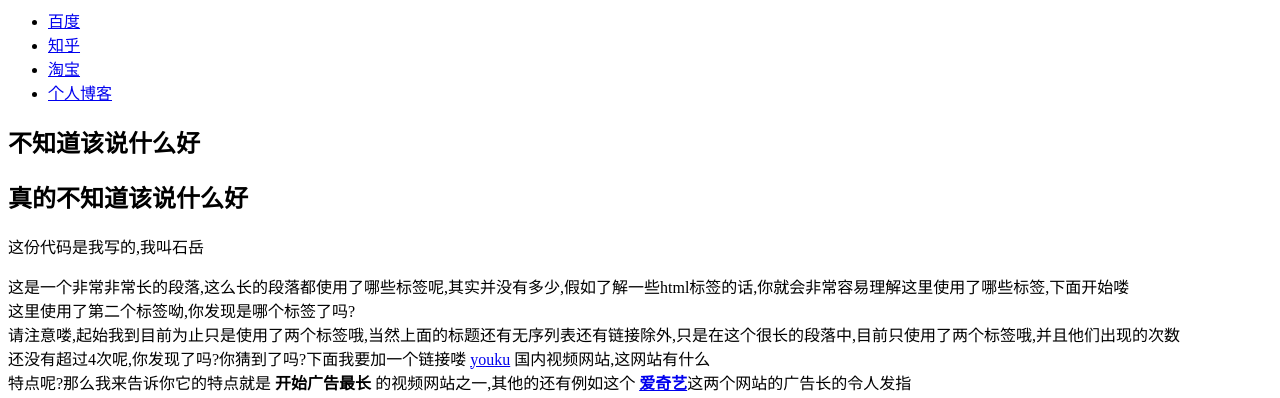
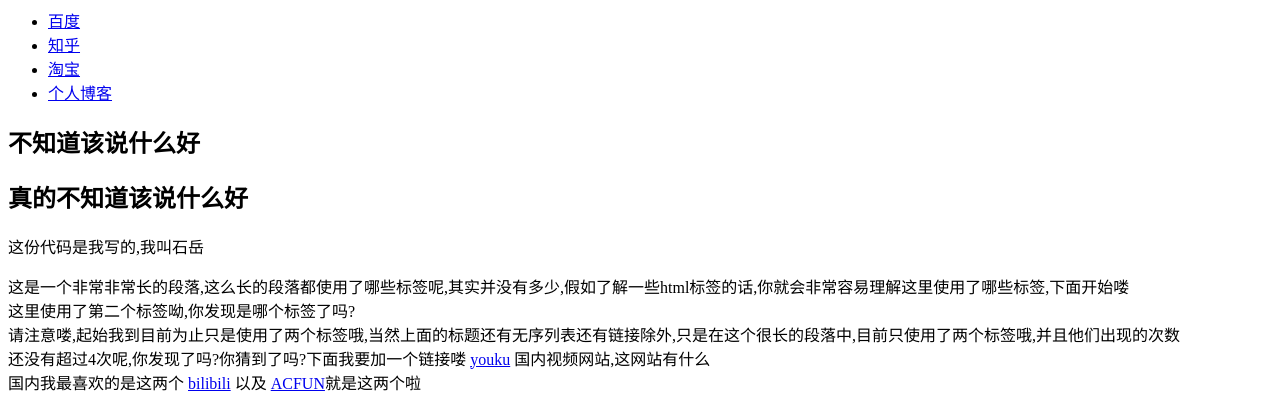
Before and after one commit to Gilbertat/Front-BSG, a plain HTML site: page task01/shiyue/Task-1-1/HTML/task1-1-1.html in a window 1280 px wide. Shown: the part 81-479 px from the top of the page. Drawn offline with Linux system fonts and the light colour scheme.

Commit message:
Modify the style

```diff
--- a/task01/shiyue/Task-1-1/HTML/task1-1-1.html
+++ b/task01/shiyue/Task-1-1/HTML/task1-1-1.html
@@ -1,5 +1,5 @@
 <!DOCTYPE html>
-<html>
+<html lang="zh">
 <head>
     <meta charset="UTF-8">
     <title>任务1-1</title>
@@ -15,22 +15,21 @@
     <h2>不知道该说什么好</h2>
     <h2>真的不知道该说什么好</h2>
     <p>这份代码是我写的,我叫石岳</p>
-    <p>这是一个非常非常长的段落,这么长的段落都使用了哪些标签呢,其实并没有多少,假如了解一些html标签的话,你就会非常容易理解这里使用了哪些标签,下面开始喽 <br/>
-    这里使用了第二个标签呦,你发现是哪个标签了吗?<br/>
-    请注意喽,起始我到目前为止只是使用了两个标签哦,当然上面的标题还有无序列表还有链接除外,只是在这个很长的段落中,目前只使用了两个标签哦,并且他们出现的次数 <br/>
-    还没有超过4次呢,你发现了吗?你猜到了吗?下面我要加一个链接喽 <a href="https://www.youku.com">youku</a> 国内视频网站,这网站有什么 <br/>
-    特点呢?那么我来告诉你它的特点就是 <b>开始广告最长</b> 的视频网站之一,其他的还有例如这个 <a href="http://www.iqiyi.com/"><b>爱奇艺</b></a>这两个网站的广告长的令人发指<br/>
+    <p>这是一个非常非常长的段落,这么长的段落都使用了哪些标签呢,其实并没有多少,假如了解一些html标签的话,你就会非常容易理解这里使用了哪些标签,下面开始喽 <br>
+    这里使用了第二个标签呦,你发现是哪个标签了吗?<br>
+    请注意喽,起始我到目前为止只是使用了两个标签哦,当然上面的标题还有无序列表还有链接除外,只是在这个很长的段落中,目前只使用了两个标签哦,并且他们出现的次数 <br>
+    还没有超过4次呢,你发现了吗?你猜到了吗?下面我要加一个链接喽 <a href="https://www.youku.com">youku</a> 国内视频网站,这网站有什么 <br>
     国内我最喜欢的是这两个 <a href="http://www.bilibili.com/" target="_blank">bilibili</a> 以及 <a href="http://www.acfun.tv/">ACFUN</a>就是这两个啦</p>
     <img src="http://7xrrm2.com1.z0.glb.clouddn.com/github.png" alt="我最爱的那只喵">
-    <p>新的文章开始了,下面我来揭晓上一个段落中用到的标签有哪些,其实也没几个,就是p,br,a,b等,用这几个简简单单的标签就构建出上面那么长的一个段落,这都归功于p 和 br标签啊<br/>
-    我又还完行了,我还换<br/> 我不光要换行我还要加重文字呢,<b>比如</b>俩字,已经被我加粗啦,如果上面有错别字请不要怪我啊,我打字很快的,怪就怪 <b>鼠须管</b>吧,这货总是自动切换成中文<br/>
+    <p>新的文章开始了,下面我来揭晓上一个段落中用到的标签有哪些,其实也没几个,就是p,br,a,b等,用这几个简简单单的标签就构建出上面那么长的一个段落,这都归功于p 和 br标签啊<br>
+    我又还完行了,我还换<br> 我不光要换行我还要加重文字呢,<b>比如</b>俩字,已经被我加粗啦,如果上面有错别字请不要怪我啊,我打字很快的,怪就怪 <b>鼠须管</b>吧,这货总是自动切换成中文<br>
         我又换行啦.在天朝上不了的网站有 <a href="https://www.facebook.com" target="_blank">非死不可</a>,<a href="https://www.twitter.com">推特</a>
     </p>
     <h2>一点点吐槽</h2>
     <h2>还是吐槽</h2>
-    <p>这是让我们来练习打字的吗?这是让我们练习写文章的吗?才疏学浅的我已经想不出好的文字了,可他还是要段落,这可怎么办呢,这让老夫如何是好?今天是个好天气啊,可惜啊,在电脑前练习写文章 <br/>
-    练习打字,练习卖萌,队友们可不要说我哦,感觉这第一个练习题不是很难呢<br/>
-    我看截图里来回来去地在出现 <a href="http://ife.baidu.com">这里有一个链接链接到http://ife.baidu.com</a>那么咱就给他点面子吧 <br/>查了查文章浅显的知道了什么叫做语义化,指的应该就是正确使用相关标签
+    <p>这是让我们来练习打字的吗?这是让我们练习写文章的吗?才疏学浅的我已经想不出好的文字了,可他还是要段落,这可怎么办呢,这让老夫如何是好?今天是个好天气啊,可惜啊,在电脑前练习写文章 <br>
+    练习打字,练习卖萌,队友们可不要说我哦,感觉这第一个练习题不是很难呢<br>
+    我看截图里来回来去地在出现 <a href="http://ife.baidu.com">这里有一个链接链接到http://ife.baidu.com</a>那么咱就给他点面子吧 <br>查了查文章浅显的知道了什么叫做语义化,指的应该就是正确使用相关标签
     人能读懂,浏览器也能读懂,这应该就是语义化吧,要善用h1 - h6 标签恩纳</p>
     <img src="http://7xrrm2.com1.z0.glb.clouddn.com/github.png" alt="最爱的喵">
     <ul>
@@ -58,7 +57,7 @@
         <li>排名2</li>
         <li>排名3</li>
     </ol>
-    <span>下面是一个表格,并且给表格加了一个border="1"让你看得出来这是一个表格</span><br/>
+    <span>下面是一个表格,并且给表格加了一个border="1"让你看得出来这是一个表格</span><br>
     <table border="1" >
         <tr align="left">
             <th colspan="4">表头</th>
@@ -107,7 +106,7 @@
                 <option value="Guangzhou">广州</option>
             </select>
             爱好: <input type="checkbox" name="hobby"> 运动 <input type="checkbox" name="hobby">艺术 <input type="checkbox" name="hobby">科学
-           个人描述:<textarea name="comments"  cols="20" rows="2">这是一个多行输入框，输入您的个人描述</textarea> <input type="submit" value="确认提交">
+             个人描述:<textarea name="comments"  cols="20" rows="2">这是一个多行输入框，输入您的个人描述</textarea> <input type="submit" value="确认提交">
         </p>
         <p>版权所有 &copy;</p>
     </form>
```
Also changed, not shown: task01/zhaolion/Task-1-1/HTML/task-1-1.html (+0 -3 lines).
